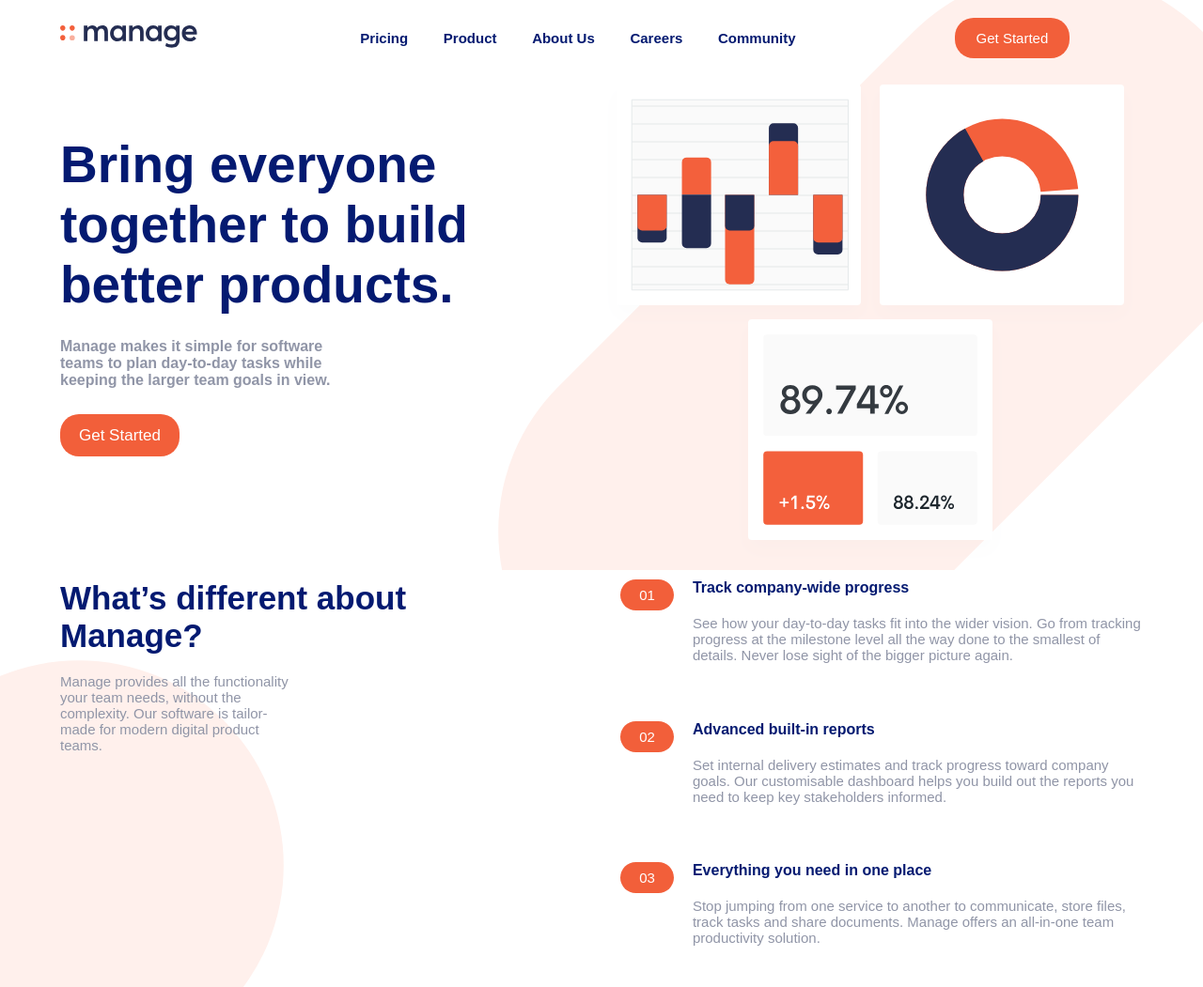
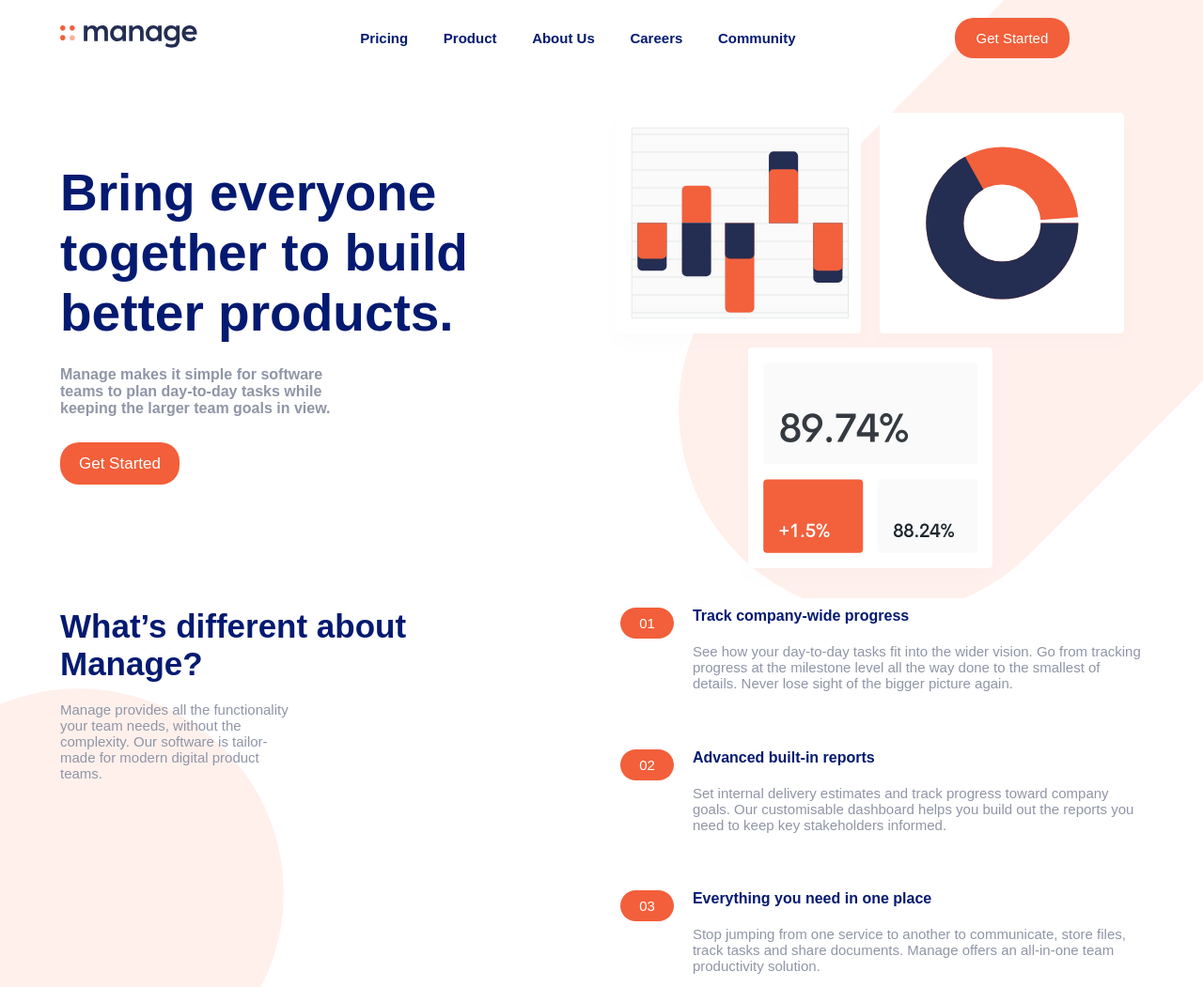
Before and after one commit to MohamedOmer556/manage-landing-page-master, a plain HTML site: page manage-landing-page-master/index.html in a window 1280 px wide. Shown: the top 1051 px of the page at 94% size. Drawn offline with Linux system fonts and the light colour scheme; a web font is replaced by a local one.

Commit message:
Add files via upload

```diff
--- a/manage-landing-page-master/styles/_hero.scss
+++ b/manage-landing-page-master/styles/_hero.scss
@@ -59,6 +59,7 @@ header{
 
 .hero-text,.hero-img{
     flex: 1 1 20rem;
+    margin-top: 3rem;
 }
 .hero-text{
     padding-right: 10rem;
--- a/manage-landing-page-master/styles/style.scss
+++ b/manage-landing-page-master/styles/style.scss
@@ -38,8 +38,8 @@ body.hide{
 @media screen and (max-width: 2000px){
     .table-svg-top{
         position: absolute;
-        top: -5%;
-        right: -5%;
+        top: -10%;
+        right: -15%;
         z-index: -1;
     }
 
@@ -64,6 +64,12 @@ header a{
 
 }
 @media screen and (max-width: 1447px){
+    .table-svg-top{
+        position: absolute;
+        top: -25%;
+        right: -20%;
+        z-index: -1;
+    }
     /* hero */
 header ul{
     flex: 0.4 1 10rem;
```
Also changed, not shown: manage-landing-page-master/styles/style.css, 1 other file.
